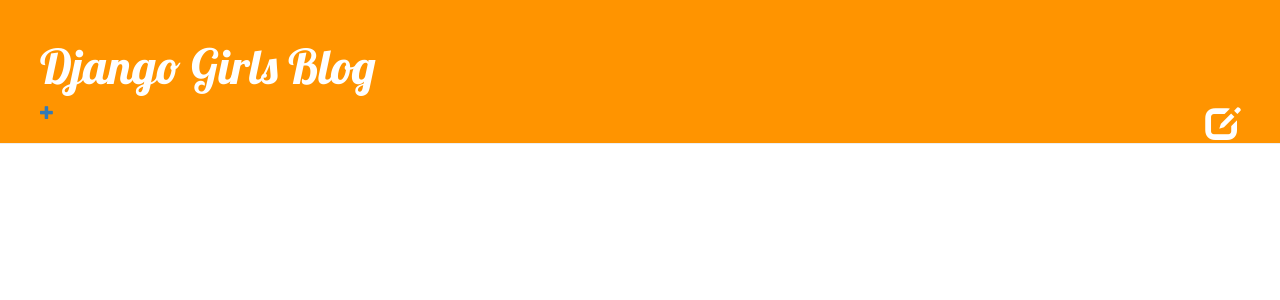
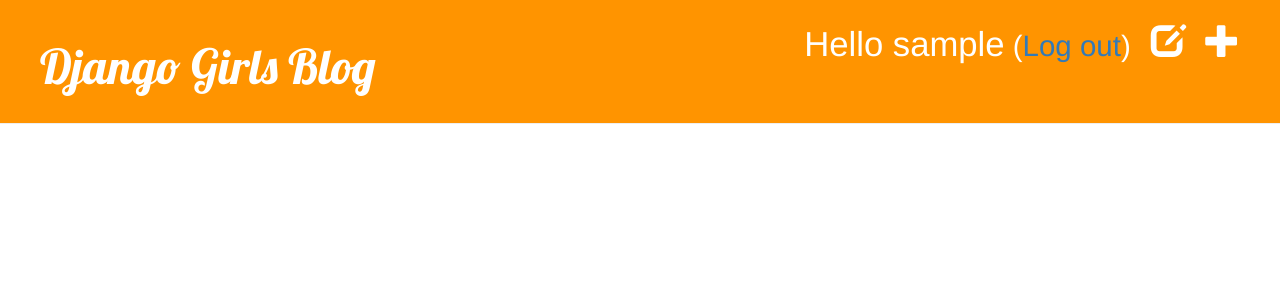
Before and after one commit to byoul/my-first-blog, a Django app: a page that uses blog/templates/blog/base.html in a window 1280 px wide. Shown: the top 300 px of the page. Run offline with Django 3.2, Linux system fonts and the light colour scheme; the visitor is signed in with stand-in values (Sample User, id 1); data that the repository does not hold is empty; some libraries are stand-ins or nearby versions.

Commit message:
login button activate

```diff
--- a/blog/templates/blog/base.html
+++ b/blog/templates/blog/base.html
@@ -10,15 +10,22 @@
 	</head>
 	<body>
 		<div class="page-header">
-			<h1><a href="{% url 'post_list' %}">Django Girls Blog</a></h1>
 			{% if user.is_authenticated %}
-				<a href="{% url 'post_new' %}" class="top_menu">
+				<a href="{% url 'post_new' %}" class="top-menu">
 					<span class="glyphicon glyphicon-plus"></span>
 				</a>
 				<a href="{% url 'post_draft_list' %}" class="top-menu">
 					<span class="glyphicon glyphicon-edit"></span>
 				</a>
+				<p class="top-menu">Hello {{user.username}}<small>
+				(<a href="{% url 'logout' %}">Log out</a>)</small></p>
+			{% else %}
+				<a href="{% url 'login' %}" class="top-menu">
+					<span class="glyphicon glyphicon-lock"></span>
+				</a>
 			{% endif %}
+
+			<h1><a href="{% url 'post_list' %}">Django Girls Blog</a></h1>
 		</div>
 
 		<div class="content container">
--- a/blog/templates/registration/login.html
+++ b/blog/templates/registration/login.html
@@ -1,4 +1,4 @@
-{% extends "blog/base.html %}
+{% extends "blog/base.html" %}
 
 {% block content %}
 	{% if form.errors %}
--- a/mysite/urls.py
+++ b/mysite/urls.py
@@ -20,5 +20,6 @@
 urlpatterns = [
     url(r'^admin/', admin.site.urls),
 	url(r'^accounts/login/$', views.login, name='login'),
+	url(r'^accounts/logout/$', views.logout, name='logout', kwargs={'next_page': '/'}),
 	url(r'', include('blog.urls')),
 ]
```
